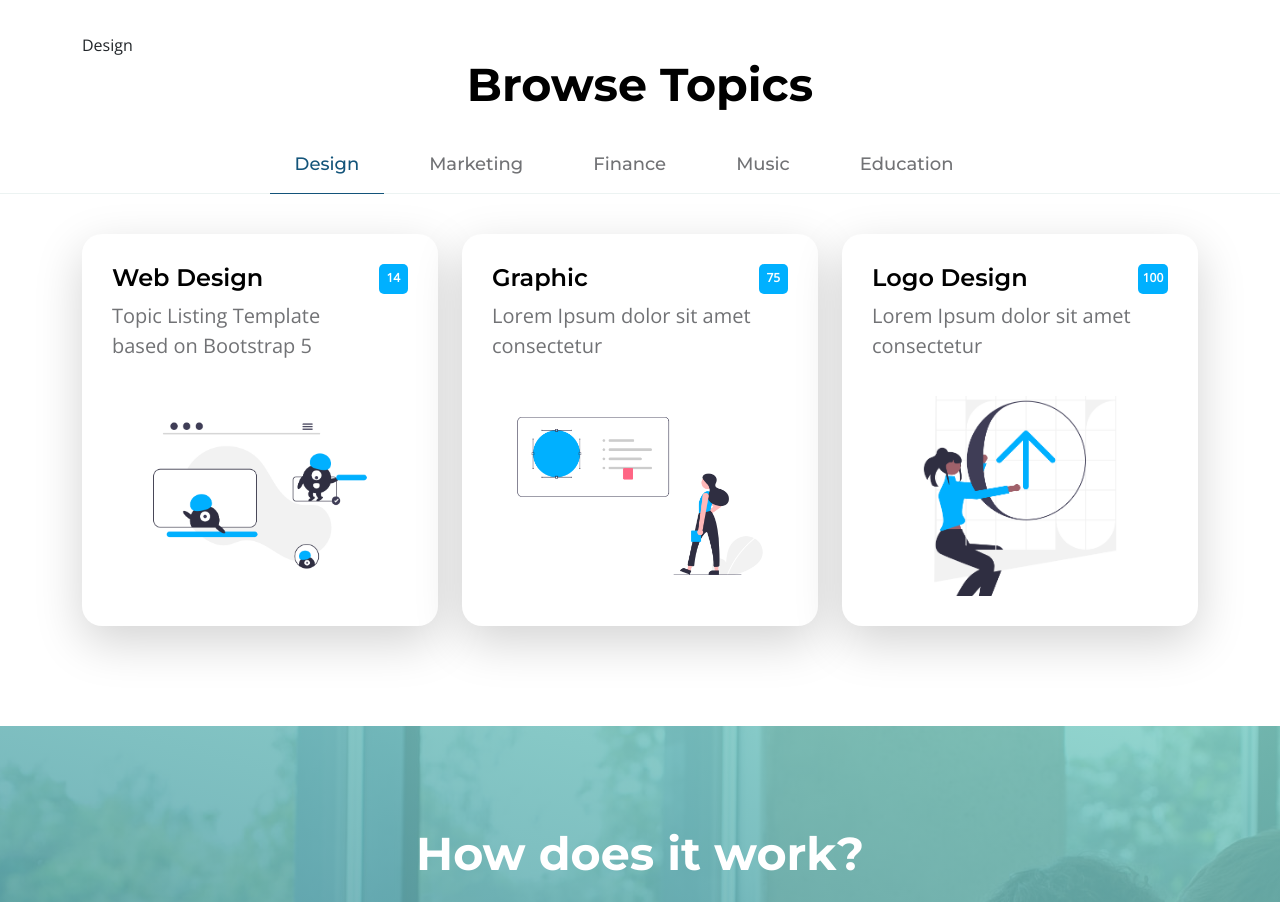
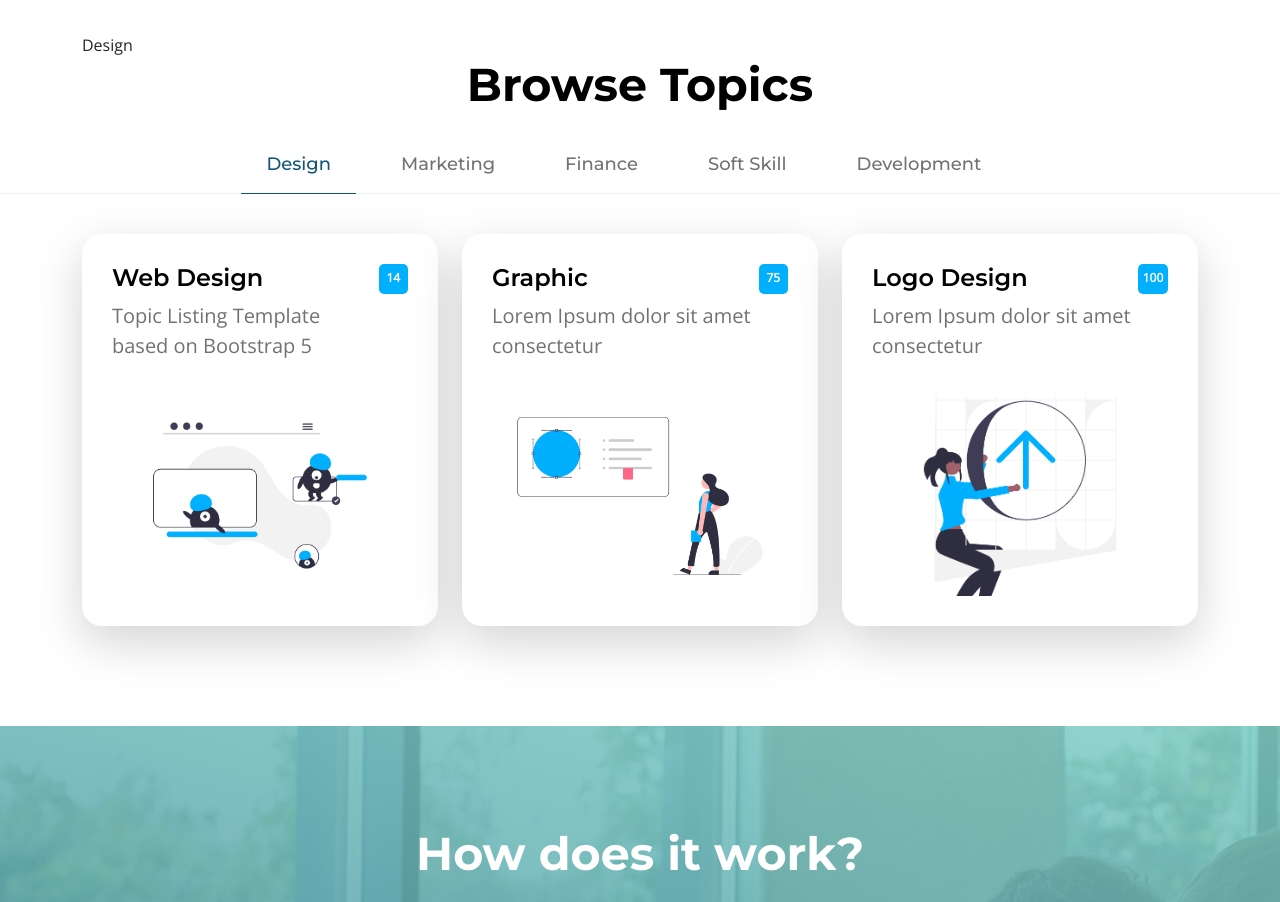
Before and after one commit to SkillhubBengal/SkillhubBengal.github.io, a plain HTML site: page index.html in a window 1280 px wide. Shown: the part 1240-2142 px from the top of the page. Drawn offline with nearby package versions, Linux system fonts and the light colour scheme.

Commit message:
Update index.html

```diff
--- a/index.html
+++ b/index.html
@@ -208,11 +208,11 @@ https://templatemo.com/tm-590-topic-listing
                             </li>
 
                             <li class="nav-item" role="presentation">
-                                <button class="nav-link" id="music-tab" data-bs-toggle="tab" data-bs-target="#music-tab-pane" type="button" role="tab" aria-controls="music-tab-pane" aria-selected="false">Music</button>
+                                <button class="nav-link" id="music-tab" data-bs-toggle="tab" data-bs-target="#music-tab-pane" type="button" role="tab" aria-controls="music-tab-pane" aria-selected="false">Soft Skill</button>
                             </li>
 
                             <li class="nav-item" role="presentation">
-                                <button class="nav-link" id="education-tab" data-bs-toggle="tab" data-bs-target="#education-tab-pane" type="button" role="tab" aria-controls="education-tab-pane" aria-selected="false">Education</button>
+                                <button class="nav-link" id="education-tab" data-bs-toggle="tab" data-bs-target="#education-tab-pane" type="button" role="tab" aria-controls="education-tab-pane" aria-selected="false">Development</button>
                             </li>
                         </ul>
                     </div>
```
